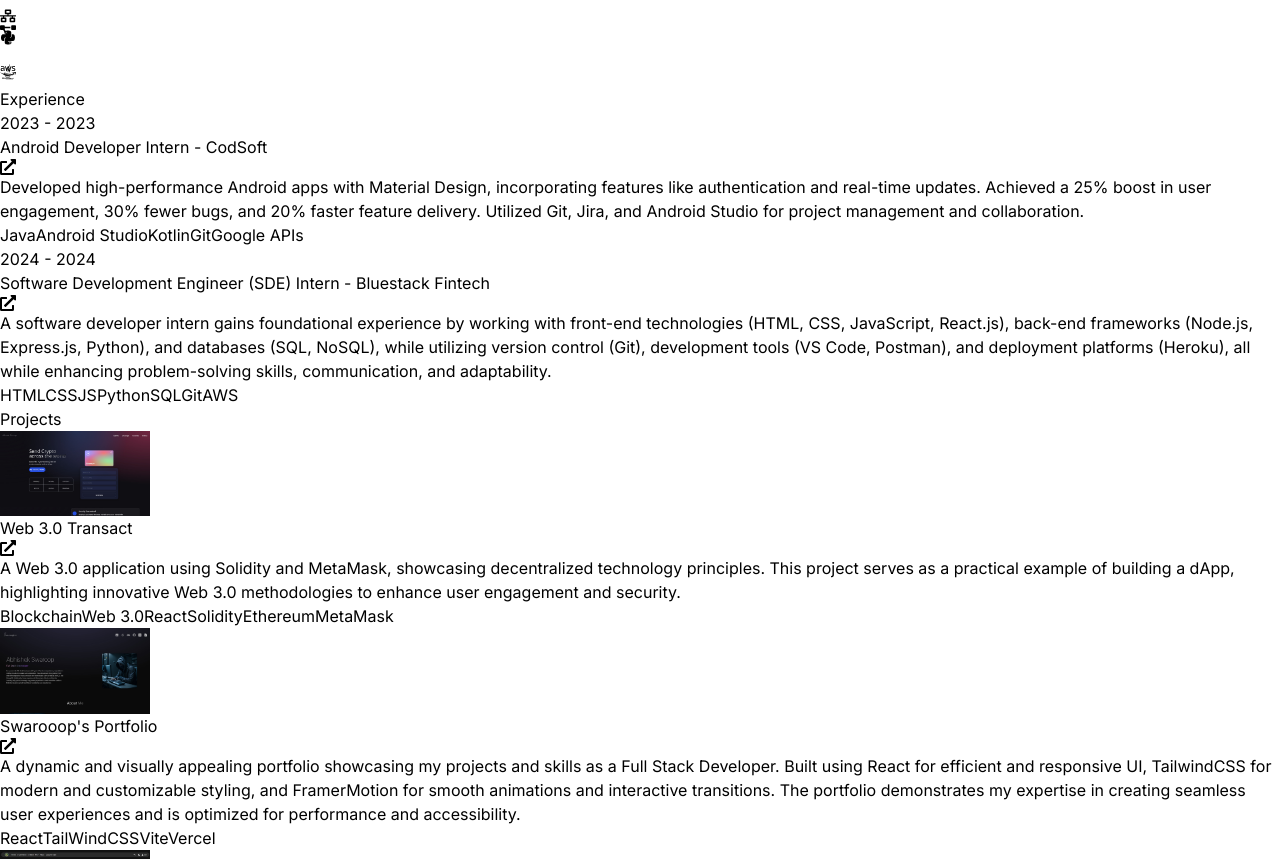
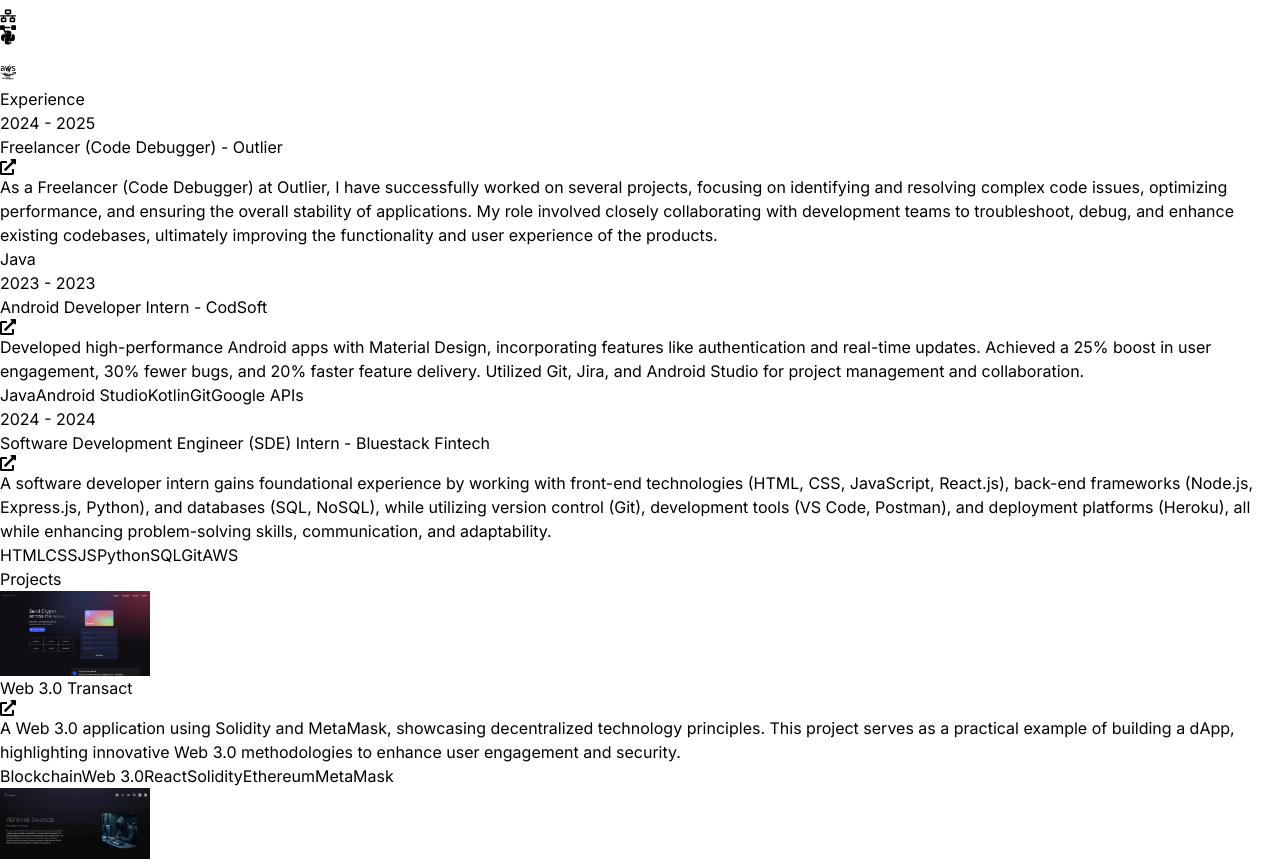
Before and after one commit to abhiswrp/Swaroop-s_Portfolio, a React (Vite) app: page / in a window 1280 px wide. Shown: the part 1403-2262 px from the top of the page. Built offline with nearby package versions, Linux system fonts and the light colour scheme.

Commit message:
Experience Modified

```diff
--- a/src/constants/index.js
+++ b/src/constants/index.js
@@ -8,6 +8,14 @@ import project5 from "../assets/projects/Preserve Your Heart.jpg";
 export const HERO_CONTENT = 'I am a passionate front-end developer and freelancer with over a year of experience, specializing in building dynamic, user-friendly web interfaces using React. My expertise lies in creating visually appealing and responsive designs that elevate user experiences. As a freelancer, I have successfully delivered diverse projects, collaborating with clients to translate their ideas into impactful digital solutions. With additional skills in Blockchain, Web3, and Machine Learning, I bring innovation and creativity to every project, ensuring high-quality results that meet and exceed expectations.';
 export const ABOUT_TEXT = `I am a dedicated and adaptable full stack developer with a strong passion for crafting efficient and user-centric web applications. With one year of professional experience, I have honed my skills across diverse technologies and showcased my abilities by participating in a National Level Hackathon. My journey into web development was driven by a deep curiosity for understanding how things work, which has since transformed into a career rooted in continuous learning and tackling new challenges. I excel in collaborative settings, finding joy in solving intricate problems and delivering top-tier solutions. Beyond coding, I stay active, explore emerging technologies, and contribute to open-source projects to foster innovation and community growth.`;
 export const EXPERIENCES = [{
+        year: "2024 - 2025",
+        role: "Freelancer (Code Debugger)",
+        company: "Outlier",
+        link: "app.outlier.ai",
+        description: `As a Freelancer (Code Debugger) at Outlier, I have successfully worked on several projects, focusing on identifying and resolving complex code issues, optimizing performance, and ensuring the overall stability of applications. My role involved closely collaborating with development teams to troubleshoot, debug, and enhance existing codebases, ultimately improving the functionality and user experience of the products.`,
+        technologies: ["Java"],
+    },
+    {
         year: "2023 - 2023",
         role: "Android Developer Intern",
         company: "CodSoft",
```
